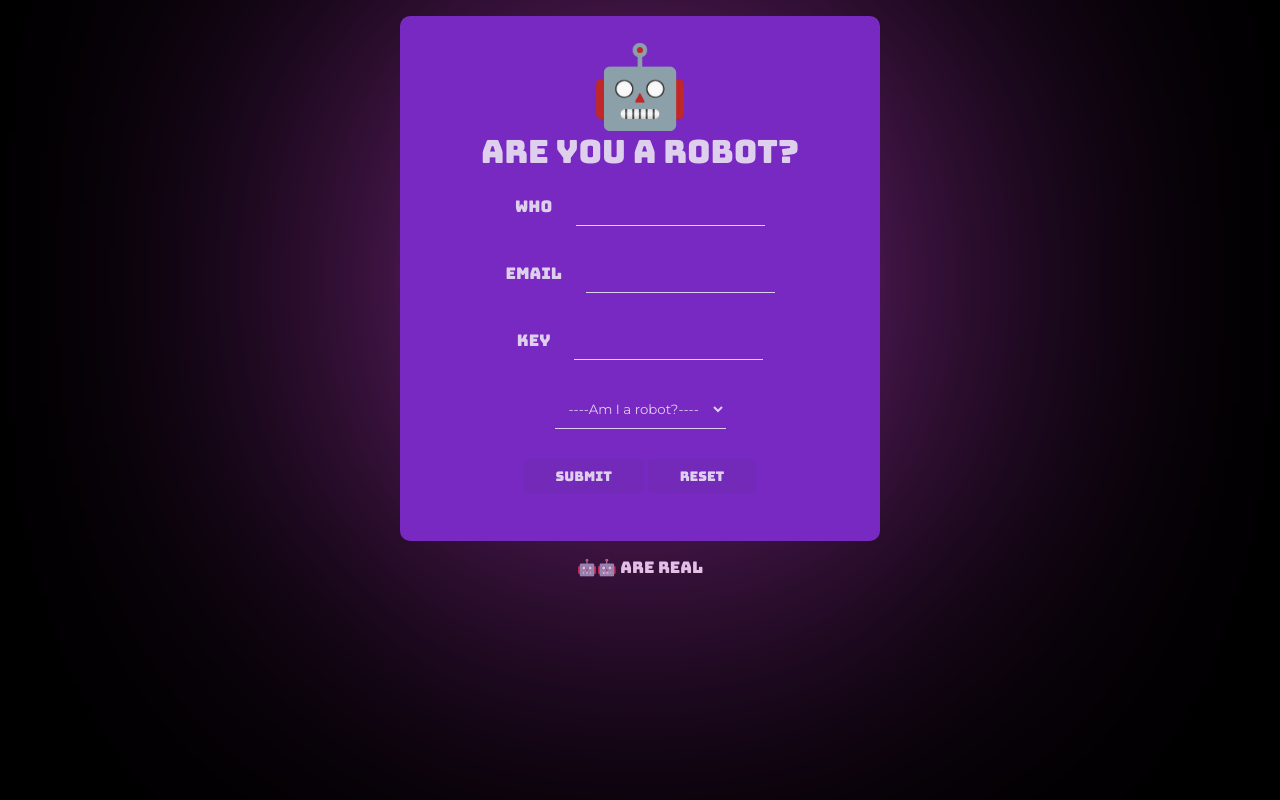
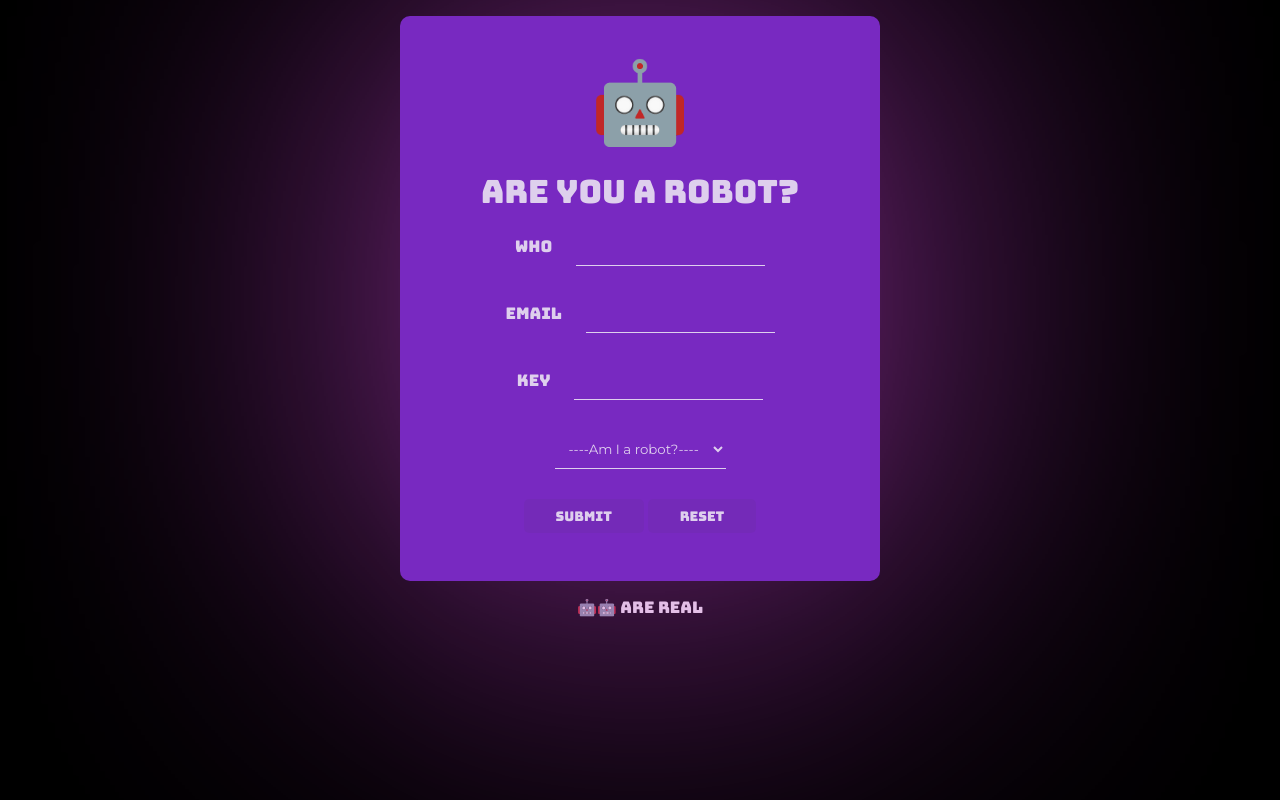
Before and after one commit to caiosaldanha/techdev, a plain HTML site: page frontend/modulo5/robotsarereal/index.html in a window 1280 px wide. Drawn offline with Linux system fonts and the light colour scheme.

Commit message:
Updates style.css from robotsarereal

```diff
--- a/frontend/modulo5/robotsarereal/css/style.css
+++ b/frontend/modulo5/robotsarereal/css/style.css
@@ -40,13 +40,14 @@ body {
 /* robot */
 .robot {
   font-size: 5rem;
-  padding: 0 0 1rem 0;
+  padding: none;
+  margin: 1rem;
   display: block;
 }
 
 /* question */
 .question {
-  margin-top: -1.5rem;
+  margin-top: 1rem;
   margin-bottom: 0.5em;
   font-family: "Bungee", cursive;
   font-weight: 400;
```
